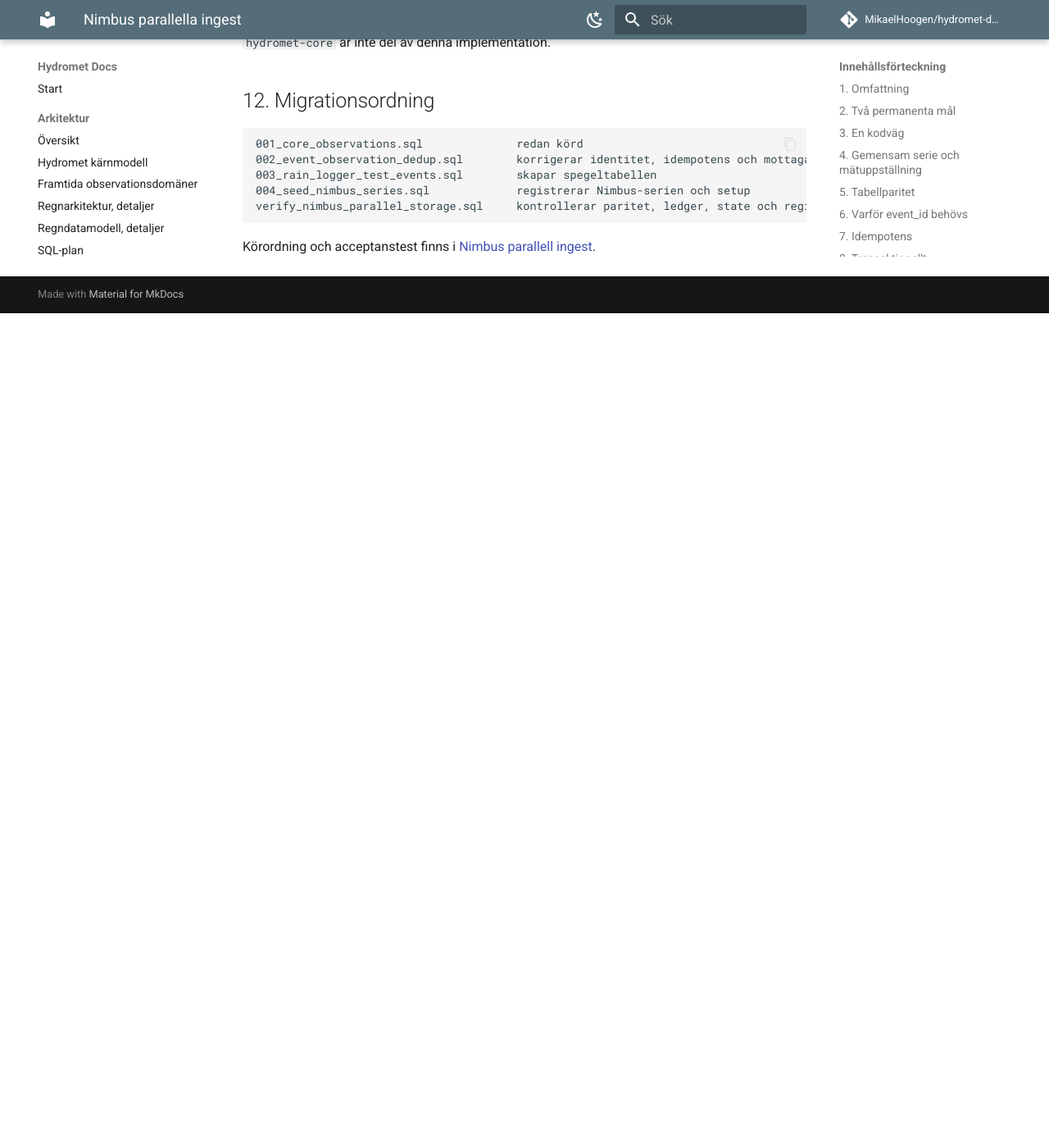
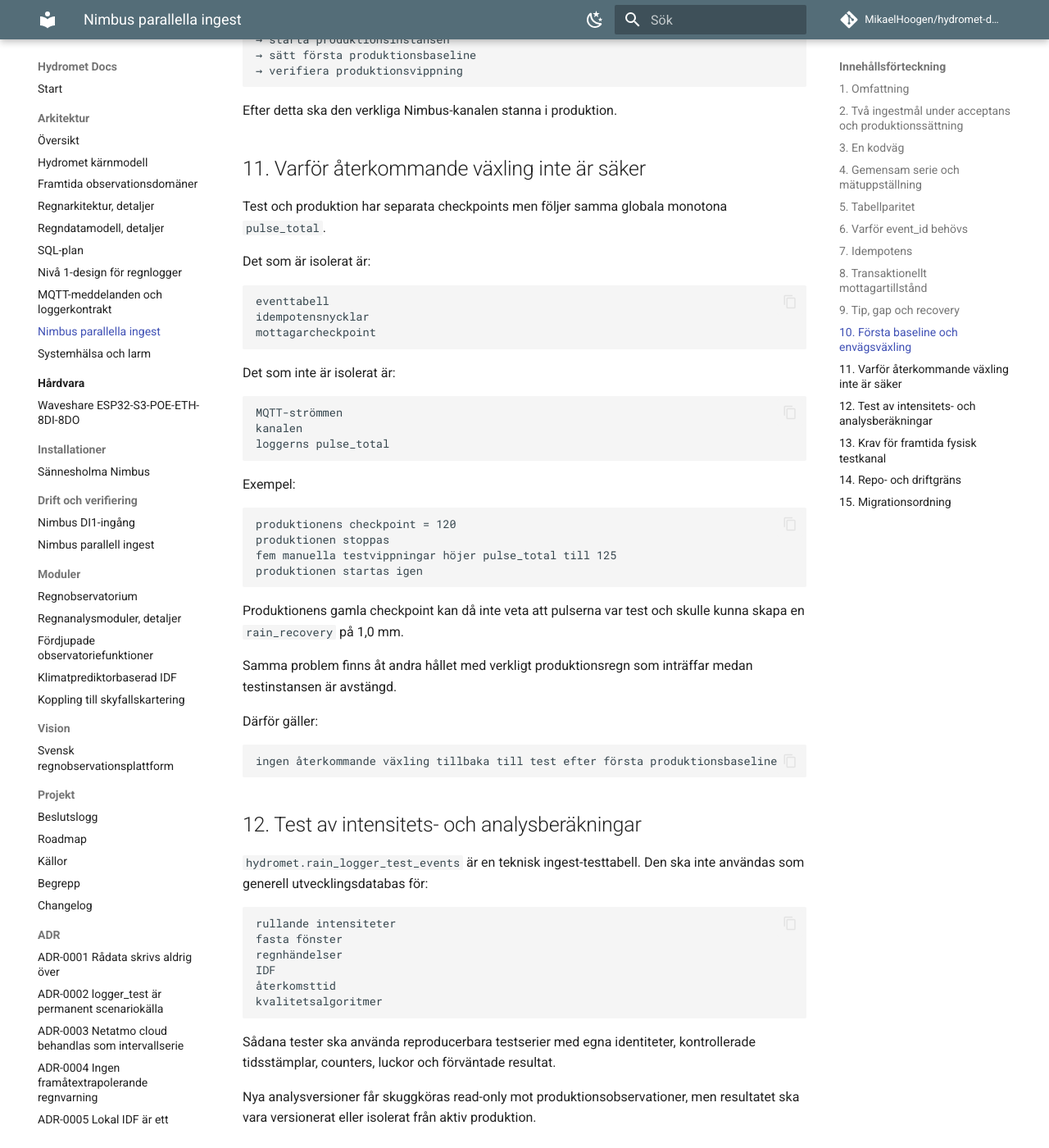
Before and after one commit to MikaelHoogen/hydromet-docs, an MkDocs documentation site: the page built from docs/architecture/nimbus-parallel-ingest.md, in a window 1280 px wide and 1400 px high, scrolled down 4932 px. Shown: the whole window at 82% size. Built offline with MkDocs 1.6.1 and Material for MkDocs 9.7.7, drawn with Linux system fonts in a browser that asks for light colours; comment, search, counter and statistics services are not loaded; before the commit the page ends 5314 px from its top, so only the background shows below that; some of the changed text lies outside the part shown.

Commit message:
Beskriv Nimbus envägsväxling till produktion

````diff
--- a/docs/architecture/nimbus-parallel-ingest.md
+++ b/docs/architecture/nimbus-parallel-ingest.md
@@ -16,12 +16,15 @@ KISTERS TB4
 
 Det gäller inte den äldre syntetiska `logger_test`-kedjan eller dess historiska data under `public.*`.
 
-Det styrande beslutet finns i [ADR-0011](../adr/adr-0011-nimbus-parallel-test-production-ingest.md).
+Styrande beslut finns i:
 
-## 2. Två permanenta mål
+- [ADR-0011](../adr/adr-0011-nimbus-parallel-test-production-ingest.md) för gemensam ingestkod, tabellparitet, idempotens och checkpoint,
+- [ADR-0012](../adr/adr-0012-one-way-nimbus-cutover-and-reproducible-analysis-tests.md) för envägsväxling och teststrategi efter produktionssättning.
+
+## 2. Två ingestmål under acceptans och produktionssättning
 
 ```text
-Tekniskt test:
+Tekniskt acceptanstest:
 regnlogger/sannesholma/nimbus/rain_1/tip + state
 → Nimbus-ingest
 → hydromet.rain_logger_test_events
@@ -34,9 +37,11 @@ regnlogger/sannesholma/nimbus/rain_1/tip + state
 
 Testet använder verklig mätare, verklig loggeridentitet, verkliga MQTT-topics och samma databaslogik som produktion.
 
+Testmålet är dock ett avgränsat steg före första produktionssättningen. Det är inte ett permanent A/B-reglage för den fysiska `rain_1`-kanalen.
+
 ## 3. En kodväg
 
-AppDaemon-implementationen ska bestå av en gemensam klass och två instanser.
+AppDaemon-implementationen ska bestå av en gemensam klass och två möjliga instanser.
 
 De två konfigurationsblocken ska vara identiska förutom:
 
@@ -51,6 +56,8 @@ target_table: hydromet.event_observations
 ```
 
 Idempotens och mottagartillstånd separeras internt genom `target_table`. Inga separata filvägar eller andra beteendeskillnader ska behöva konfigureras.
+
+Endast ett mål får vara aktivt åt gången.
 
 ## 4. Gemensam serie och mätuppställning
 
@@ -202,7 +209,7 @@ quality_flag = time_distribution_uncertain
 
 Recovery-tiden är mottagartid. Individuella tip-tider konstrueras inte.
 
-## 10. Baseline vid växling
+## 10. Första baseline och envägsväxling
 
 Test och produktion har var sitt databaslagrat mottagartillstånd.
 
@@ -213,9 +220,90 @@ retained state pulse_total
 → baseline för just (target_table, series_id)
 ```
 
-Därmed kopieras inte tidigare testperiod automatiskt in i produktion när produktionsinstansen aktiveras.
+Därmed kopieras inte tidigare testperiod automatiskt in i produktion när produktionsinstansen aktiveras första gången.
 
-## 11. Repo- och driftgräns
+Den första växlingen är därför säker:
+
+```text
+tekniskt acceptanstest
+→ stoppa testinstansen
+→ starta produktionsinstansen
+→ sätt första produktionsbaseline
+→ verifiera produktionsvippning
+```
+
+Efter detta ska den verkliga Nimbus-kanalen stanna i produktion.
+
+## 11. Varför återkommande växling inte är säker
+
+Test och produktion har separata checkpoints men följer samma globala monotona `pulse_total`.
+
+Det som är isolerat är:
+
+```text
+eventtabell
+idempotensnycklar
+mottagarcheckpoint
+```
+
+Det som inte är isolerat är:
+
+```text
+MQTT-strömmen
+kanalen
+loggerns pulse_total
+```
+
+Exempel:
+
+```text
+produktionens checkpoint = 120
+produktionen stoppas
+fem manuella testvippningar höjer pulse_total till 125
+produktionen startas igen
+```
+
+Produktionens gamla checkpoint kan då inte veta att pulserna var test och skulle kunna skapa en `rain_recovery` på 1,0 mm.
+
+Samma problem finns åt andra hållet med verkligt produktionsregn som inträffar medan testinstansen är avstängd.
+
+Därför gäller:
+
+```text
+ingen återkommande växling tillbaka till test efter första produktionsbaseline
+```
+
+## 12. Test av intensitets- och analysberäkningar
+
+`hydromet.rain_logger_test_events` är en teknisk ingest-testtabell. Den ska inte användas som generell utvecklingsdatabas för:
+
+```text
+rullande intensiteter
+fasta fönster
+regnhändelser
+IDF
+återkomsttid
+kvalitetsalgoritmer
+```
+
+Sådana tester ska använda reproducerbara testserier med egna identiteter, kontrollerade tidsstämplar, counters, luckor och förväntade resultat.
+
+Nya analysversioner får skuggköras read-only mot produktionsobservationer, men resultatet ska vara versionerat eller isolerat från aktiv produktion.
+
+## 13. Krav för framtida fysisk testkanal
+
+En permanent fysisk end-to-end-testväg efter produktionssättning måste minst ha:
+
+```text
+separat channel_id
+separat räknare
+separat MQTT-topic
+separat series_key
+```
+
+En separat topic utan separat räknare är inte tillräcklig.
+
+## 14. Repo- och driftgräns
 
 ```text
 hydromet-docs
@@ -229,7 +317,7 @@ Filer som hör till Home Assistant tas fram som installationsunderlag och läggs
 
 `hydromet-core` är inte del av denna implementation.
 
-## 12. Migrationsordning
+## 15. Migrationsordning
 
 ```text
 001_core_observations.sql              redan körd
@@ -239,4 +327,4 @@ Filer som hör till Home Assistant tas fram som installationsunderlag och läggs
 verify_nimbus_parallel_storage.sql     kontrollerar paritet, ledger, state och register
 ```
 
-Körordning och acceptanstest finns i [Nimbus parallell ingest](../runbooks/nimbus-parallel-ingest.md).
+Körordning och acceptanstest finns i [Nimbus test- och produktionsingest](../runbooks/nimbus-parallel-ingest.md).
````
Also changed, not shown: other parts of docs/architecture/nimbus-parallel-ingest.md (+1 -1 lines).
